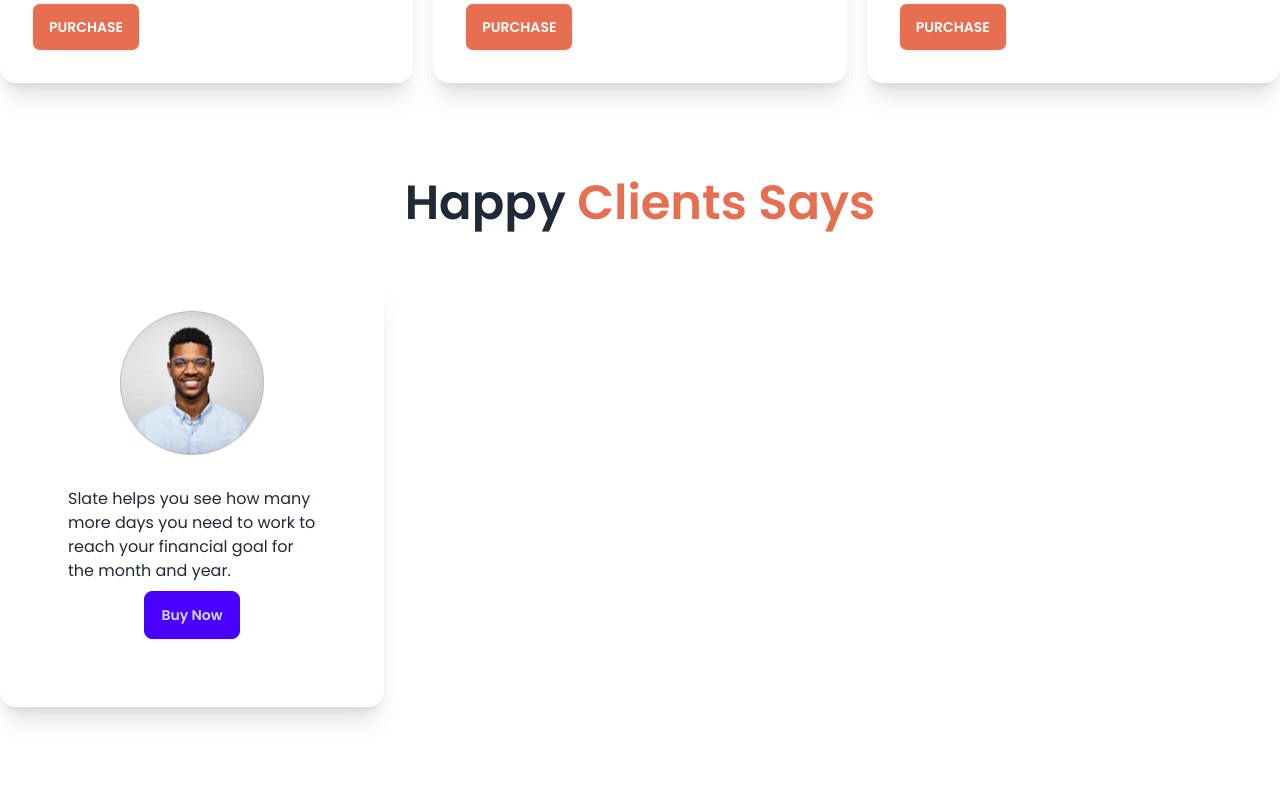
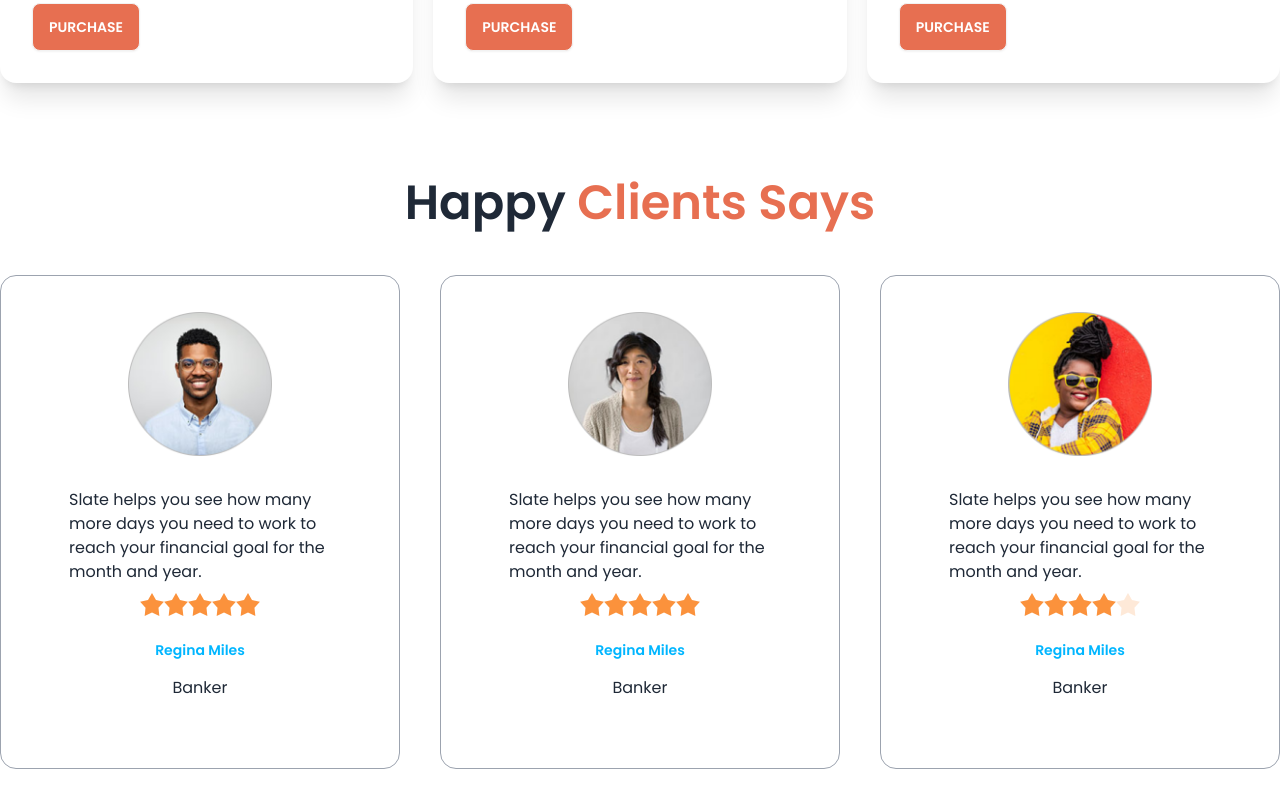
Before and after one commit to Md-Ashikur-Rahman-Ashik/Biker-Zone-With-Daisy-UI, a plain HTML site: page module.html in a window 1280 px wide. Shown: the part 1223-2030 px from the top of the page. Drawn offline with nearby package versions, Linux system fonts and the light colour scheme.

Commit message:
Updated client review section

```diff
--- a/module.html
+++ b/module.html
@@ -210,17 +210,67 @@
         <h3 class="text-5xl font-semibold text-center mb-12">Happy
           <span class="text-bike-primary">Clients  Says</span>
         </h3>
-        <div class="grid">
+        <div class="grid grid-cols-1 md:grid-cols-2 lg:grid-cols-3 gap-10">
           <!-- First review -->
-          <div class="card w-96 bg-base-100 shadow-xl p-9">
+          <div class="card bg-base-100 border border-gray-400 p-9">
             <figure><img class="w-36" src="images/others/user-1.png" alt="Shoes" /></figure>
             <div class="card-body">
               <p>Slate helps you see how
                 many more days you need
                 to work to reach your financial
                 goal for the month and year.</p>
-              <div class="card-actions justify-center">
-                <button class="btn btn-primary">Buy Now</button>
+                <div class="rating justify-center">
+                  <input type="radio" name="rating-2" class="mask mask-star-2 bg-orange-400" />
+                  <input type="radio" name="rating-2" class="mask mask-star-2 bg-orange-400" />
+                  <input type="radio" name="rating-2" class="mask mask-star-2 bg-orange-400" />
+                  <input type="radio" name="rating-2" class="mask mask-star-2 bg-orange-400" checked />
+                  <input type="radio" name="rating-2" class="mask mask-star-2 bg-orange-400" />
+                </div>
+              <div class="text-center space-y-4 mt-4">
+                <h4 class="text-sm font-semibold text-info">Regina Miles</h4>
+                <p>Banker</p>
+              </div>
+            </div>
+          </div>
+          <!-- Second review -->
+          <div class="card bg-base-100 border border-gray-400 p-9">
+            <figure><img class="w-36" src="images/others/user-2.png" alt="Shoes" /></figure>
+            <div class="card-body">
+              <p>Slate helps you see how
+                many more days you need
+                to work to reach your financial
+                goal for the month and year.</p>
+                <div class="rating justify-center">
+                  <input type="radio" name="rating-2" class="mask mask-star-2 bg-orange-400" />
+                  <input type="radio" name="rating-2" class="mask mask-star-2 bg-orange-400" />
+                  <input type="radio" name="rating-2" class="mask mask-star-2 bg-orange-400" />
+                  <input type="radio" name="rating-2" class="mask mask-star-2 bg-orange-400" checked />
+                  <input type="radio" name="rating-2" class="mask mask-star-2 bg-orange-400" />
+                </div>
+              <div class="text-center space-y-4 mt-4">
+                <h4 class="text-sm font-semibold text-info">Regina Miles</h4>
+                <p>Banker</p>
+              </div>
+            </div>
+          </div>
+          <!-- Third review -->
+          <div class="card bg-base-100 border border-gray-400 p-9">
+            <figure><img class="w-36" src="images/others/user-3.png" alt="Shoes" /></figure>
+            <div class="card-body">
+              <p>Slate helps you see how
+                many more days you need
+                to work to reach your financial
+                goal for the month and year.</p>
+                <div class="rating justify-center">
+                  <input type="radio" name="rating-2" class="mask mask-star-2 bg-orange-400" />
+                  <input type="radio" name="rating-2" class="mask mask-star-2 bg-orange-400" />
+                  <input type="radio" name="rating-2" class="mask mask-star-2 bg-orange-400" />
+                  <input type="radio" name="rating-2" class="mask mask-star-2 bg-orange-400" checked />
+                  <input type="radio" name="rating-2" class="mask mask-star-2 bg-orange-400" />
+                </div>
+              <div class="text-center space-y-4 mt-4">
+                <h4 class="text-sm font-semibold text-info">Regina Miles</h4>
+                <p>Banker</p>
               </div>
             </div>
           </div>
```
